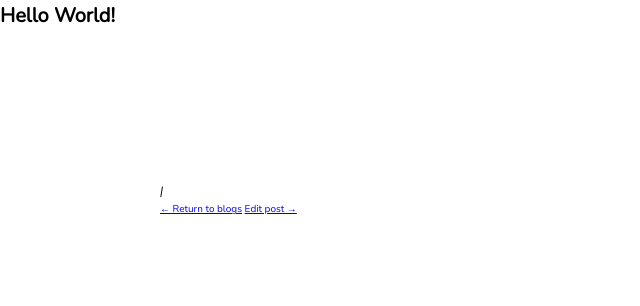
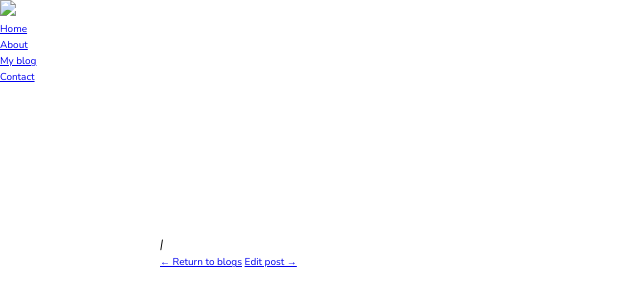
Before and after one commit to ddeveloper72/django-mongodb, a Django app: template blog/templates/blog_detail.html in a window 1280 px wide. Shown: the top 306 px of the page, without its empty margins (0-640 px from the left). Run offline with Django 3.2, Linux system fonts and the light colour scheme; the template is opened without the code that fills it, so the values that code supplies are empty; parts of the project's set-up code (start-up, migrations or seed data) failed here and were passed over.

Commit message:
added markup for a header

```diff
--- a/templates/base.html
+++ b/templates/base.html
@@ -12,8 +12,16 @@
 </head>
 
 <body>
-    <header>
-        <h1>Hello World!</h1>
+    <header class="header">
+        <img src="#" />
+        <nav>
+            <ul class="nav">
+                <li><a href="#" class="active">Home</a></li>
+                <li><a href="#">About</a></li>
+                <li><a href="#">My blog</a></li>
+                <li><a href="#">Contact</a></li>
+            </ul>
+        </nav>
     </header>
     <main class="container">
 
```
